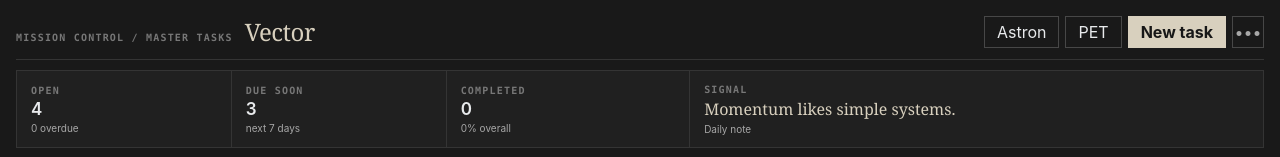
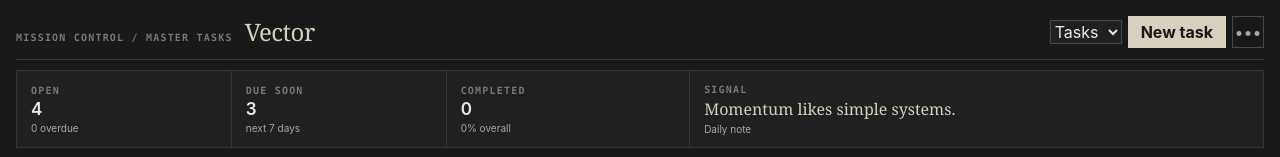
Before and after one commit to LEooo42/orbit-career-tracker, a plain HTML site: page master-tasks/index.html in a window 1280 px wide. Shown: the top 157 px of the page. Drawn offline with Linux system fonts and the light colour scheme.

Commit message:
Add persistent tracker switcher to Master Tasks

```diff
--- a/master-tasks/index.html
+++ b/master-tasks/index.html
@@ -16,8 +16,11 @@
         <h1>Vector</h1>
       </div>
       <div class="header-actions">
-        <a class="quiet-button link-button" href="../">Astron</a>
-        <a class="quiet-button link-button" href="../pet/">PET</a>
+        <select class="page-switcher" aria-label="Switch tracker" onchange="if(this.value) location.href=this.value">
+          <option value="../">Astron</option>
+          <option value="../pet/">PET</option>
+          <option value="./" selected>Tasks</option>
+        </select>
         <button class="primary-button" id="addDetailedTask">New task</button>
         <details class="more-menu">
           <summary aria-label="More options">•••</summary>
```
